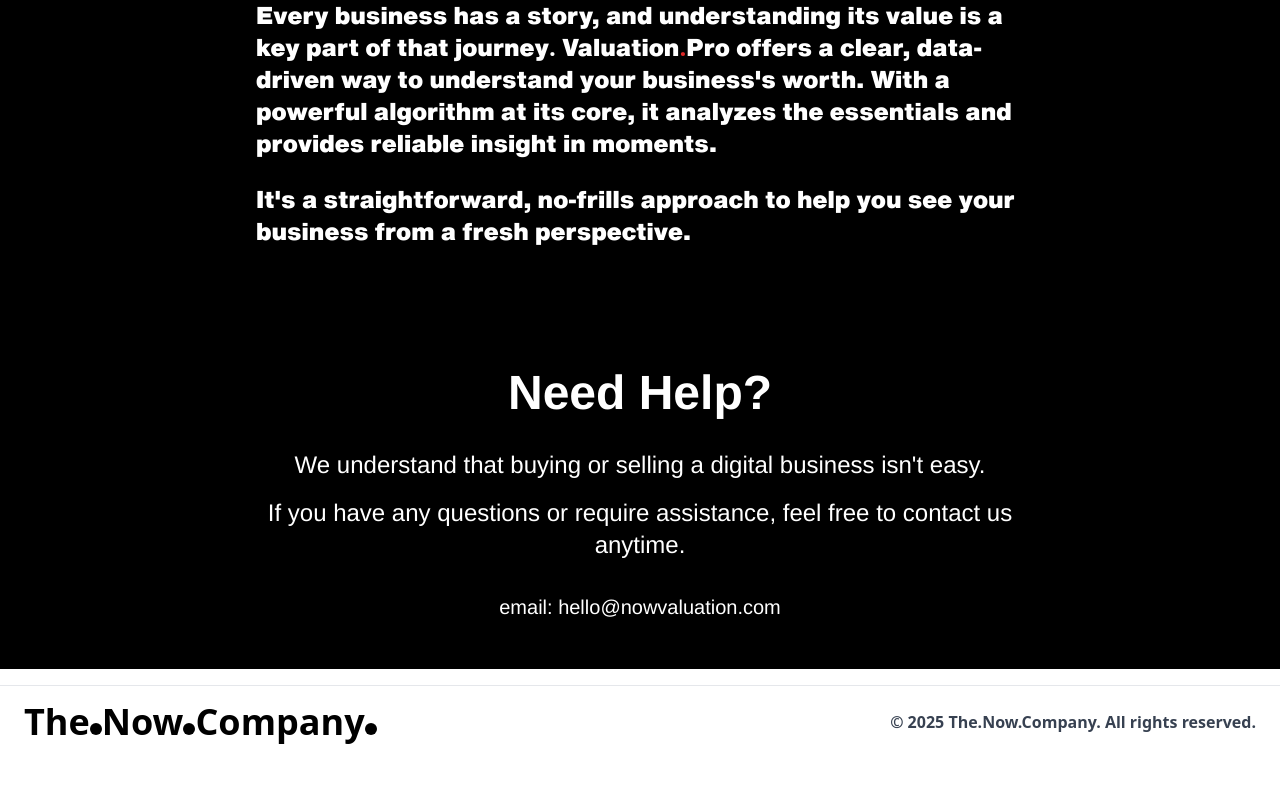
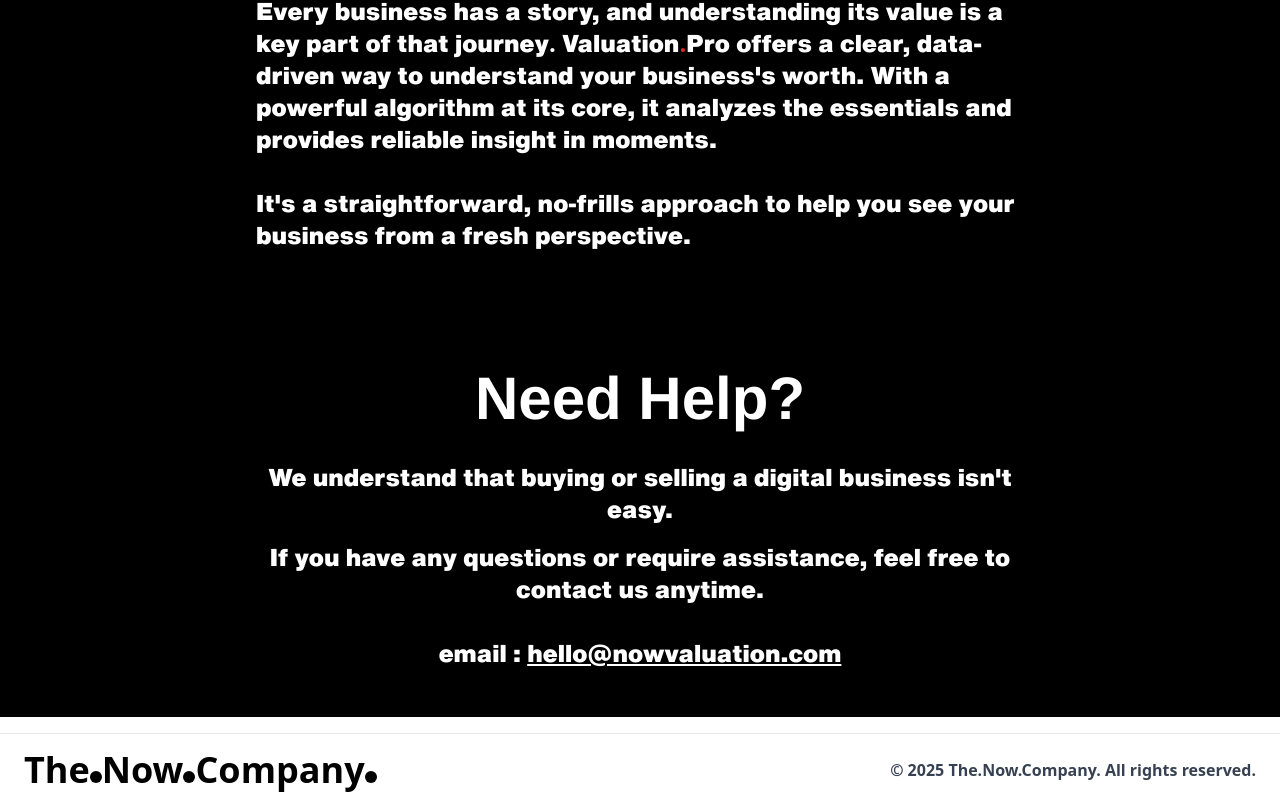
Before and after one commit to remote-cto/now-tnv, a Next.js app: page / in a window 1280 px wide. Shown: the part 723-1533 px from the top of the page. Before the commit the page ends 1485 px from the top, so only its background shows below. Built offline with nearby package versions, Linux system fonts and the light colour scheme.

Commit message:
Text Changes done

```diff
--- a/app/components/Contact.tsx
+++ b/app/components/Contact.tsx
@@ -2,27 +2,32 @@
 
 const Contact: React.FC = () => {
   return (
-    <div className="bg-black flex flex-col items-center justify-center text-white py-12 px-4 mb-4 font-['Helvetica'] ">
+    <div className="bg-black flex flex-col items-center justify-center text-white py-12 px-4 mb-4  font-['helveticanowtext-black-demo']">
       <div className="max-w-3xl w-full text-center space-y-8">
-        <h1 className=" text-3xl lg:text-5xl font-extrabold mb-6 font-['Helvetica'] ">
+        <h1 className=" text-3xl lg:text-6xl font-extrabold mb-6 font-['Helvetica'] ">
           Need Help?
         </h1>
 
         <div className="space-y-4">
-          <p className="text-2xl font-['helveticanowtext-black-demo]">
+          <p className=" text-lg lg:text-2xl leading-tight font-['helveticanowtext-black-demo']">
             We understand that buying or selling a digital business isn't easy.
           </p>
-          <p className="text-2xl font-['helveticanowtext-black-demo]">
+          <p className="text-xl lg:text-2xl font-['helveticanowtext-black-demo]">
             If you have any questions or require assistance, feel free to
             contact us anytime.
           </p>
         </div>
 
         <div className="space-y-4 mt-12">
-          <p className="text-xl font-['helveticanowtext-black-demo]">
-            email: hello@nowvaluation.com
+          <p className="text-lg lg:text-2xl font-['helveticanowtext-black-demo]">
+            email : {" "}
+            <a
+              href="mailto:hello@nowvaluation.com"
+              className="text-white hover:text-gray-300 underline"
+            >
+              hello@nowvaluation.com
+            </a>
           </p>
-
         </div>
       </div>
     </div>
--- a/app/components/WorkingValuationTool.tsx
+++ b/app/components/WorkingValuationTool.tsx
@@ -1,11 +1,10 @@
-
 import React from "react";
 
 const WorkingValuationTool = () => {
   return (
     <div className="min-h-[400px] w-full bg-black flex flex-col items-center justify-center px-6 font-['helveticanowtext-black-demo'] ">
-      <div className="max-w-3xl">
-        <p className="text-white text-lg lg:text-2xl font-semibold mb-6 leading-tight font-['helveticanowtext-black-demo'] mt-6 lg:mt-1">
+      <div className="max-w-3xl space-y-8">
+        <p className="text-white text-lg lg:text-2xl font-semibold leading-tight font-['helveticanowtext-black-demo'] mt-6 lg:mt-1">
           Every business has a story, and understanding its value is a key part
           of that journey<span className="font-sans font-bold">.</span> Valuation<span className="text-red-600 font-sans font-bold">.</span>Pro offers a clear, data-driven way to
           understand your business's worth. With a powerful algorithm at its
@@ -13,12 +12,11 @@
           moments.
         </p>
 
-        <p className="text-white text-lg lg:text-2xl font-semibold  leading-tight font-['helveticanowtext-black-demo']">
+        <p className="text-white text-lg lg:text-2xl font-semibold leading-tight font-['helveticanowtext-black-demo']">
           It's a straightforward, no-frills approach to help you see your
           business from a fresh perspective.
         </p>
       </div>
-      {/* <div className="w-full h-px bg-white mt-16"></div> */}
     </div>
   );
 };
```
